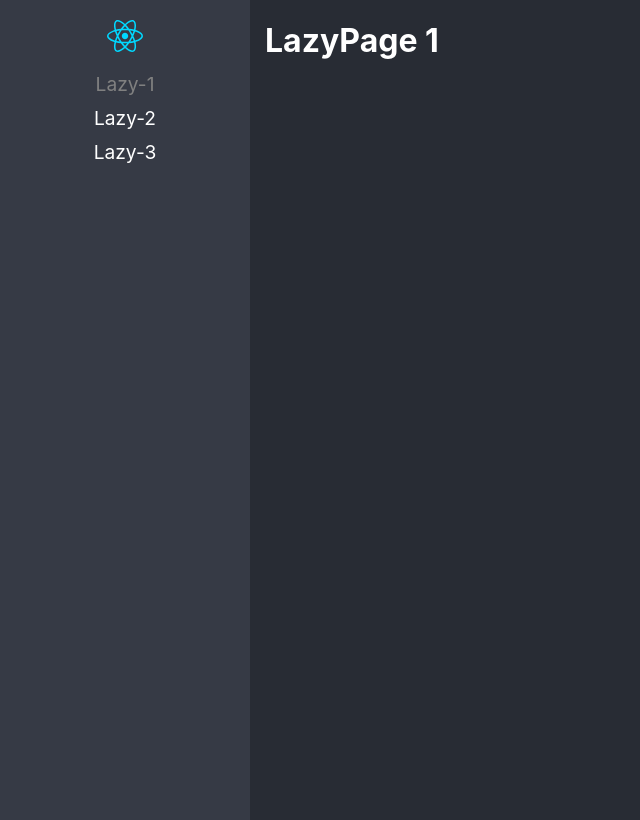
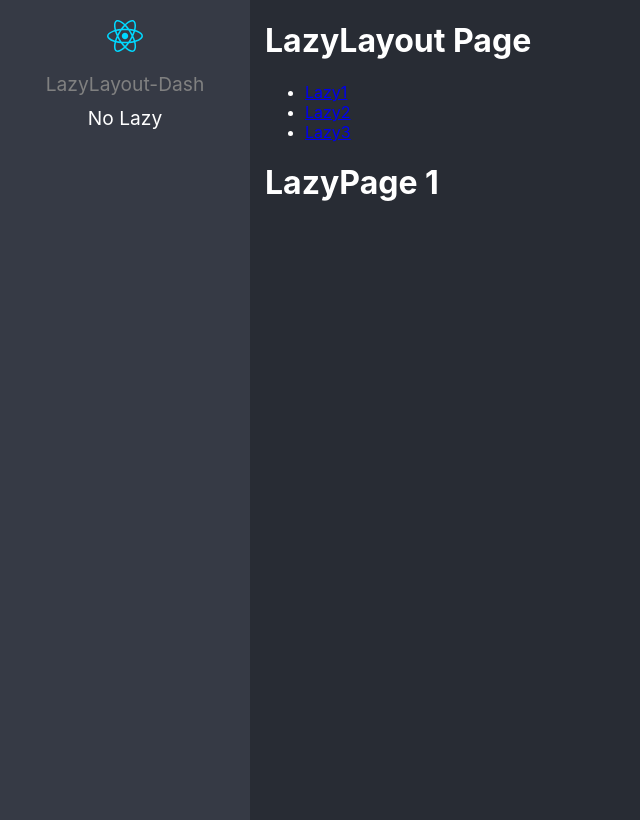
Before and after one commit to ktalesun/project-base-react-pro, a React (Vite) app: page /lazyload/lazy1 in a window 1280 px wide. Before the commit this address led to /lazy1. Shown: the whole page, without its empty margins (0-640 px from the left). Built offline with nearby package versions, Linux system fonts and the light colour scheme.

Commit message:
nested routes finish

```diff
--- /dev/null
+++ b/src/01-lazyload/layout/LazyLayout.tsx
@@ -0,0 +1,49 @@
+import { NavLink, Navigate, Route, Routes } from "react-router-dom"
+import { LazyPage1, LazyPage2, LazyPage3 } from "../pages"
+
+
+/**
+ *
+ * Esta forma se diferencia en que carga el componente LazyLayout
+ * de forma perezosa pero sus rutas hijas no.
+ * Esta forma se considera más adecuada en vez de cargar cada componente
+ * de forma perezosa, básicamente se carga un este modulo de forma
+ * perezosa junto a sus rutas hijas.
+ */
+
+export const LazyLayout = () => {
+  return (
+    <div>
+        <h1>LazyLayout Page</h1>
+        <ul>
+            <li>
+                <NavLink to="lazy1">Lazy1</NavLink>
+            </li>
+            <li>
+                <NavLink to="lazy2">Lazy2</NavLink>
+            </li>
+            <li>
+                <NavLink to="lazy3">Lazy3</NavLink>
+            </li>
+        </ul>
+
+        {/* Rutas hijas van aqui estas no se va a cargar de forma perezosa
+            pero el lazy layout en si se cargará de forma perezosa.
+        */}
+
+        <Routes>
+            <Route path="lazy1" element={ <LazyPage1 /> } />
+            <Route path="lazy2" element={ <LazyPage2 /> } />
+            <Route path="lazy3" element={ <LazyPage3 /> } />
+
+            {/* Ruta comodin que manda al usuario al lazy1 en caso de que
+            se encuentre una ruta ejemplo: /lazyload/lazy1312313 */}
+
+            {/* <Route path="*" element={<h2>Not found</h2>} /> */}
+            <Route path="*" element={<Navigate replace to="lazy1"  /> } />
+        </Routes>
+    </div>
+  )
+}
+
+export default LazyLayout
--- /dev/null
+++ b/src/01-lazyload/pages/NoLazy.tsx
@@ -0,0 +1,8 @@
+
+export const NoLazy = () => {
+  return (
+    <div>
+        <h1>No Lazyload component</h1>
+    </div>
+  )
+}
--- a/src/routes/routes.ts
+++ b/src/routes/routes.ts
@@ -1,6 +1,7 @@
 import { lazy } from "react";
 // import { LazyPage1, LazyPage2, LazyPage3 } from "../01-lazyload/pages";
 import { Route } from "./interfaceRoute";
+import { NoLazy } from "../01-lazyload/pages/NoLazy";
 
 
 /**
@@ -8,29 +9,23 @@ import { Route } from "./interfaceRoute";
  * el cual se quiere que se cargue de forma diferida a través de una importación
  * NOTA: Para que el Lazy pueda funcionar el componente que se quiere cargar debe ser exportado por defecto
  * o tener una exportación por defecto
+ * Esta es un componente que está siendo cargado en forma perezosa
+ * que tiene rutas hijas pero estas cargan de forma normal (no diferida)
  */
-const lazy1 = lazy(() => import('../01-lazyload/pages/LazyPage1'))
-const lazy2 = lazy(() => import('../01-lazyload/pages/LazyPage2'))
-const lazy3 = lazy(() => import('../01-lazyload/pages/LazyPage3'))
+const lazyLayout = lazy(() => import('../01-lazyload/layout/LazyLayout'))
 
 
 export const routes: Route[] = [
     {
-        to: '/lazy1',
-        path: 'lazy1',
-        Component: lazy1,
-        name: 'Lazy-1'
+        to: '/lazyload/',
+        path: '/lazyload/*',
+        Component: lazyLayout,
+        name: 'LazyLayout-Dash'
     },
     {
-        to: '/lazy2',
-        path: 'lazy2',
-        Component: lazy2,
-        name: 'Lazy-2'
-    },
-    {
-        to: '/lazy3',
-        path: 'lazy3',
-        Component: lazy3,
-        name: 'Lazy-3'
+        to: '/no-lazy',
+        path: 'no-lazy',
+        Component: NoLazy,
+        name: 'No Lazy'
     }
 ]
```
